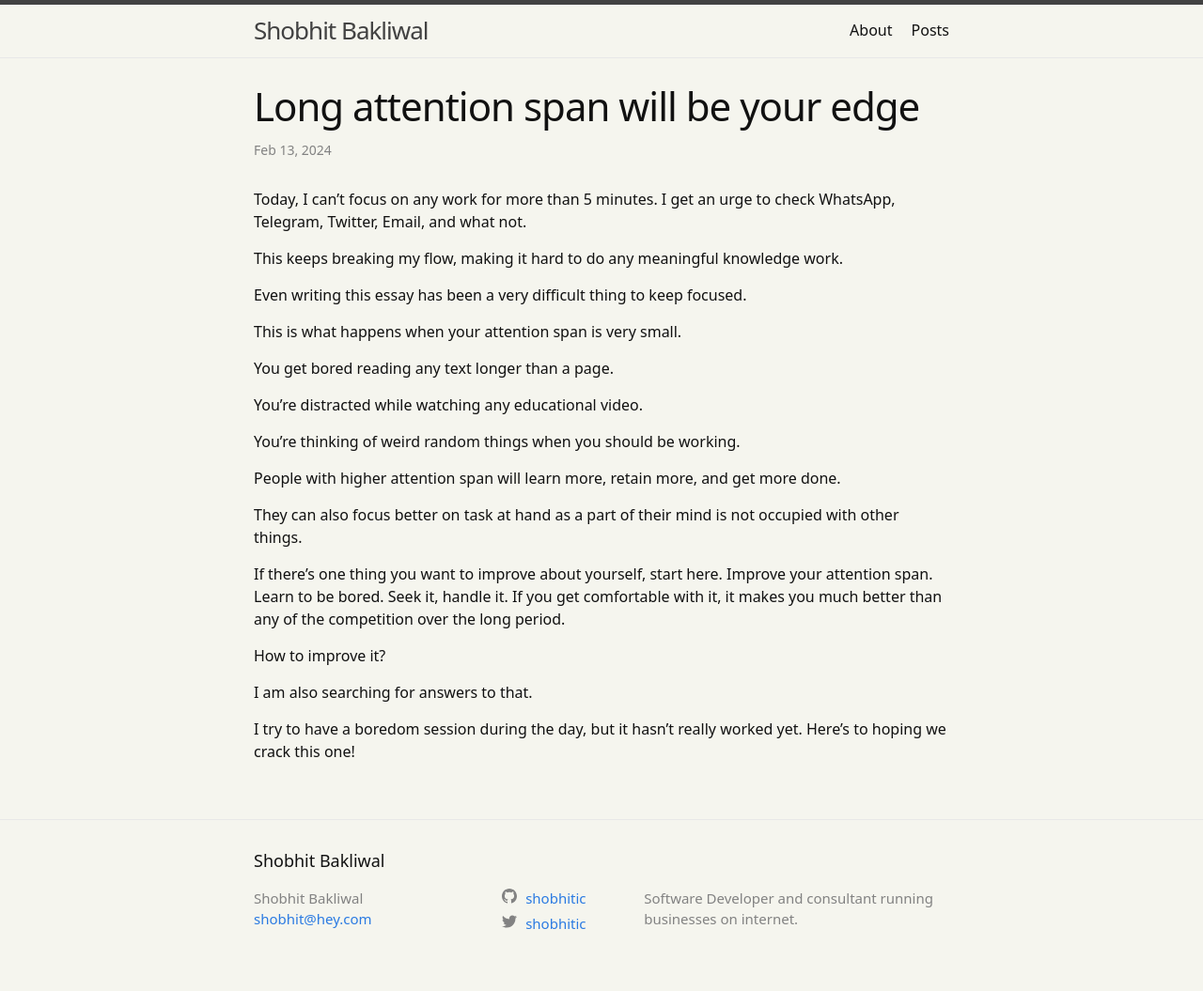
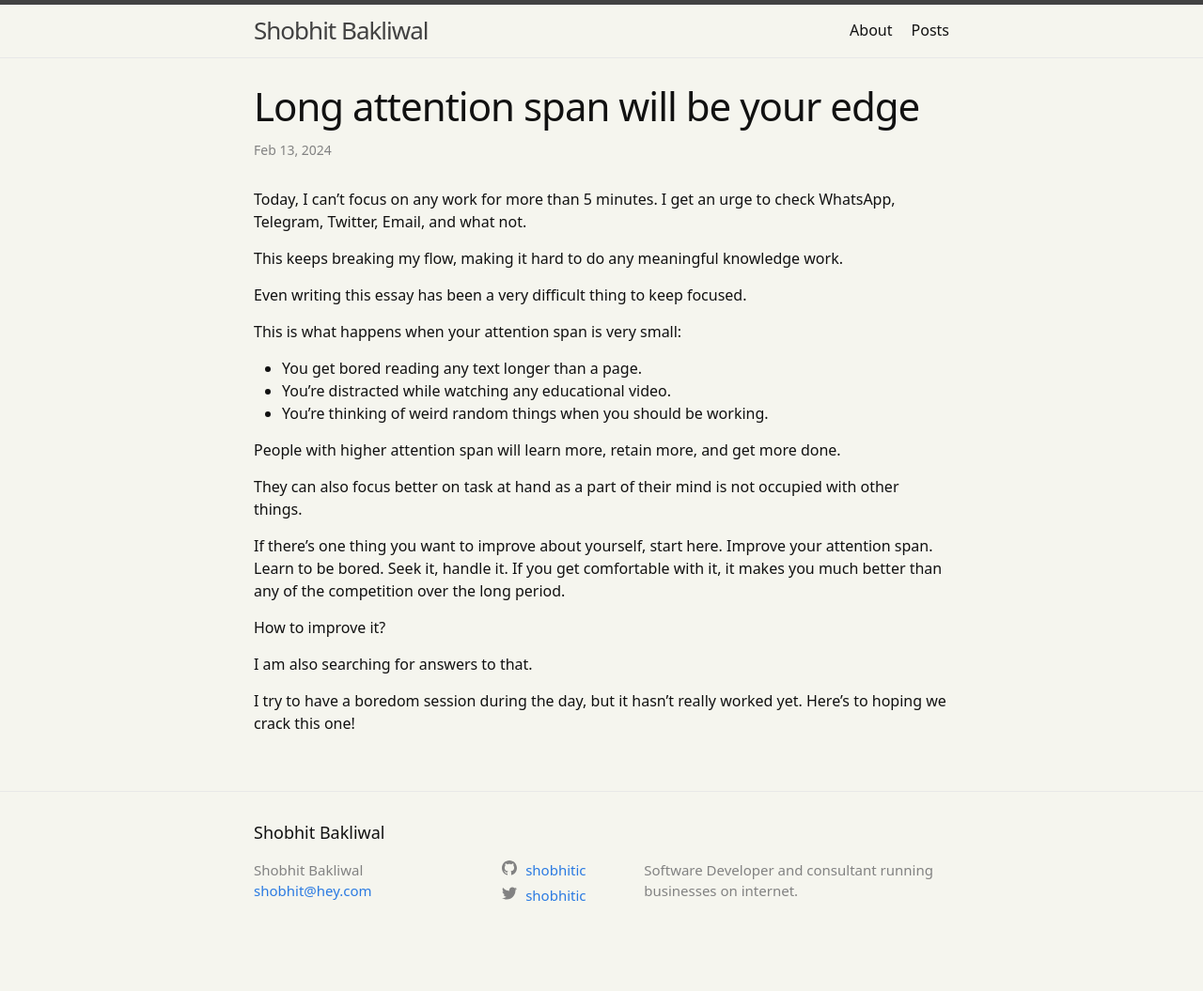
Before and after one commit to shobhitic/shobhitic.github.io, a Jekyll site: the page built from _posts/2024-02-13-long-attention-span-will-be-your-edge.md, in a window 1280 px wide. Shown: the whole page at 94% size. Built offline with Jekyll 4.4.1, drawn with Linux system fonts in a browser that asks for light colours; after the commit the page ends 1025 px from its top, so only the background shows below that.

Commit message:
updated bullets

```diff
--- a/_posts/2024-02-13-long-attention-span-will-be-your-edge.md
+++ b/_posts/2024-02-13-long-attention-span-will-be-your-edge.md
@@ -11,13 +11,11 @@ This keeps breaking my flow, making it hard to do any meaningful knowledge work.
 
 Even writing this essay has been a very difficult thing to keep focused.
 
-This is what happens when your attention span is very small.
+This is what happens when your attention span is very small:
 
-You get bored reading any text longer than a page.
-
-You're distracted while watching any educational video.
-
-You're thinking of weird random things when you should be working.
+* You get bored reading any text longer than a page.
+* You're distracted while watching any educational video.
+* You're thinking of weird random things when you should be working.
 
 People with higher attention span will learn more, retain more, and get more done.
 
```
